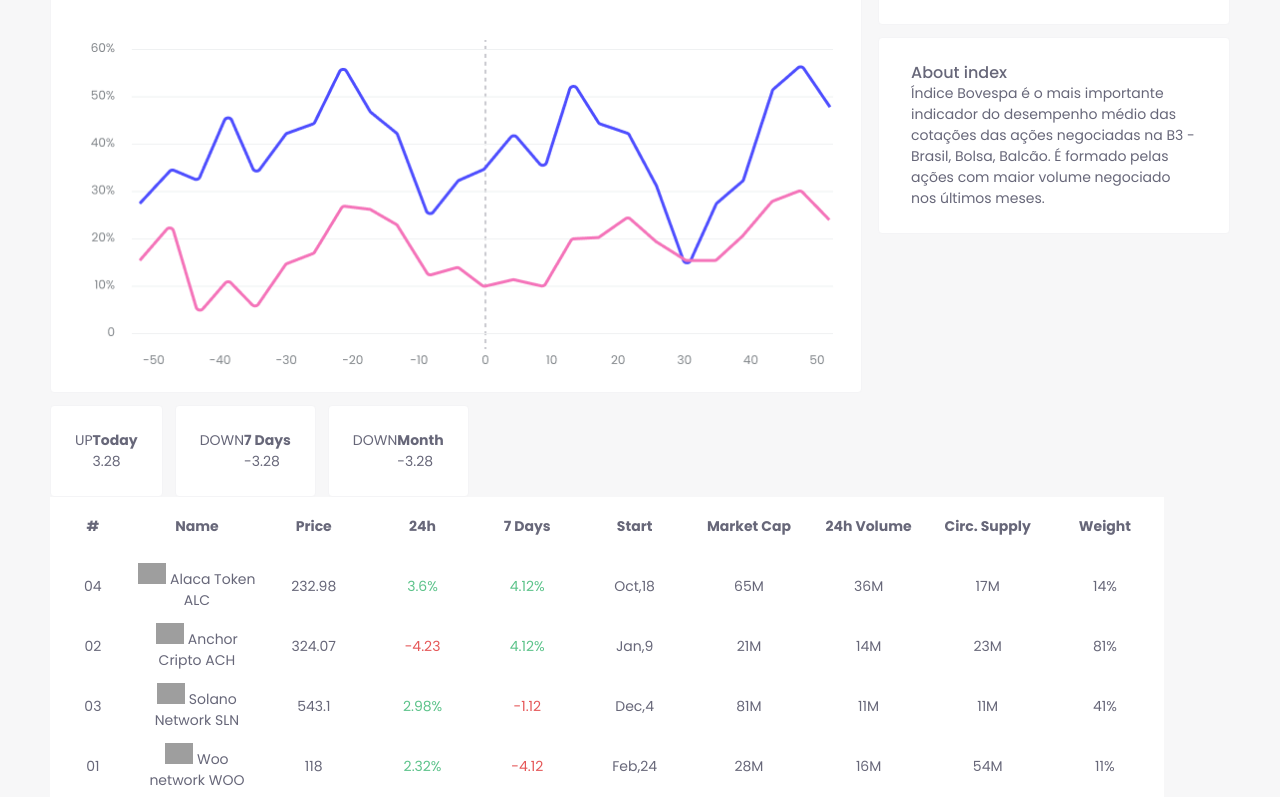
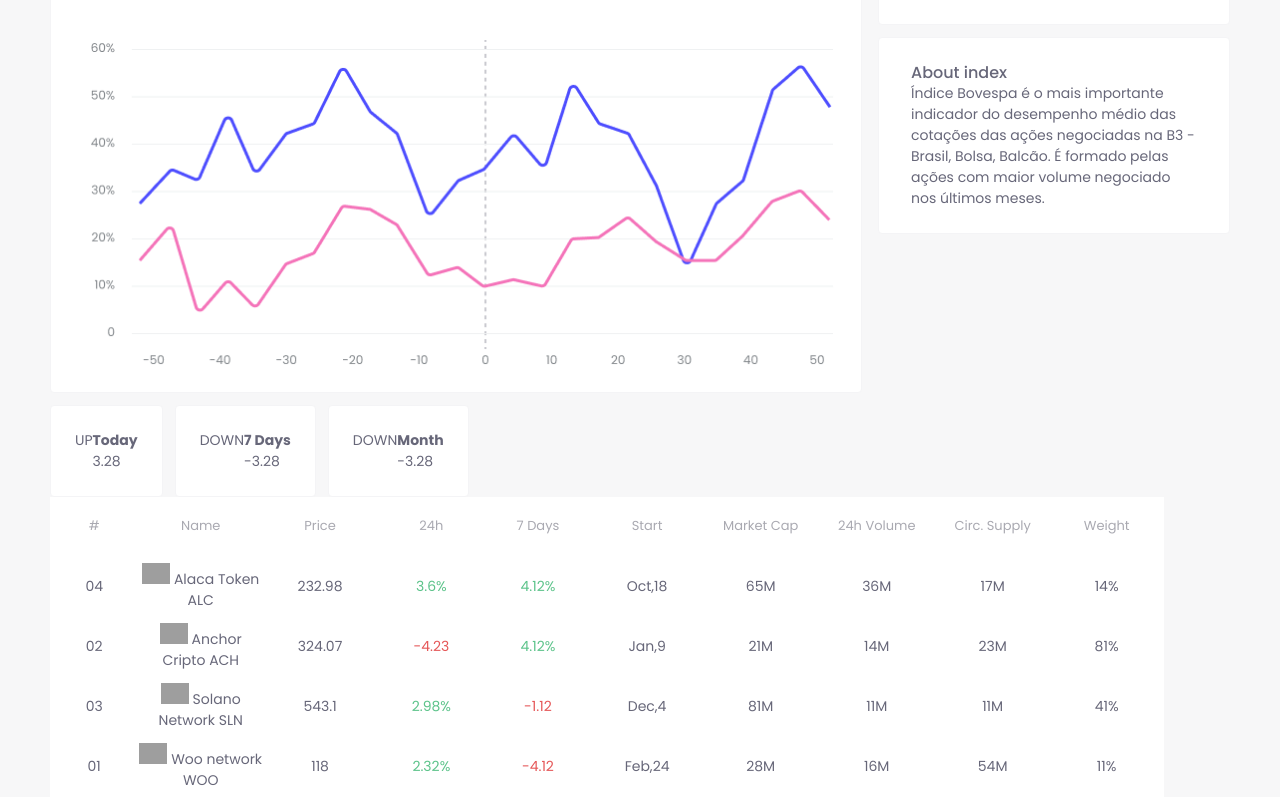
Before and after one commit to criptonalytica/cryptonalytica, a Nuxt app: page / in a window 1280 px wide. Shown: the part 542-1339 px from the top of the page. Built offline with nearby package versions, Linux system fonts and the light colour scheme; grey boxes are pictures that could not be loaded.

Commit message:
adding styles

```diff
--- a/components/Table.vue
+++ b/components/Table.vue
@@ -18,7 +18,7 @@
             </thead>
             <tbody>
                 <tr v-for="item in sortedData" :key="item.ranking">
-                    <td>{{item.ranking}}</td>
+                    <td style="color:var(--color-gray-4)">{{item.ranking}}</td>
                     <td icon="arrow-right" class="name"> <img :src="item.icon"> {{item.name}} <span>{{item.ticker}}</span></td>
                     <td>{{item.price}}</td>
                     <td v-if="item.oneDay>0" style="color:var(--color-green)">{{item.oneDay}}%</td>
@@ -102,6 +102,10 @@ export default {
             // justify-content: space-between;
             // flex-direction: column;
             // align-items: flex-start;
+            font-weight: var(--text-weight-regular);
+            font-size: var(--text-s12-font-size);
+            line-height: var(--text-s-line-height);
+            color: var(--color-grey-4);
             width: 1114px;
             height: 60px;
         }
```
